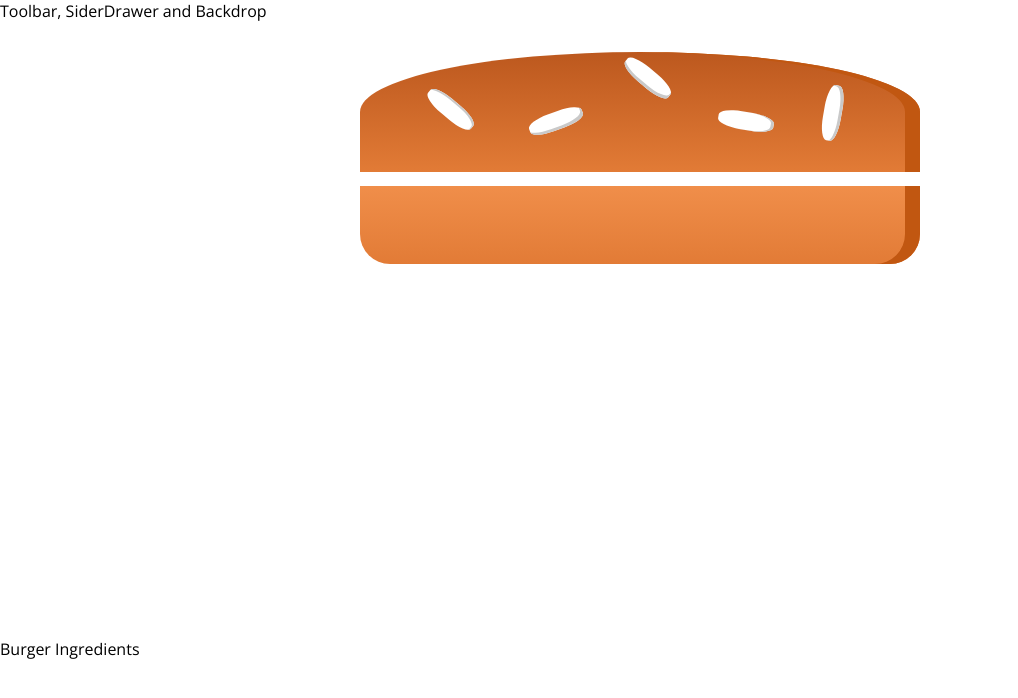
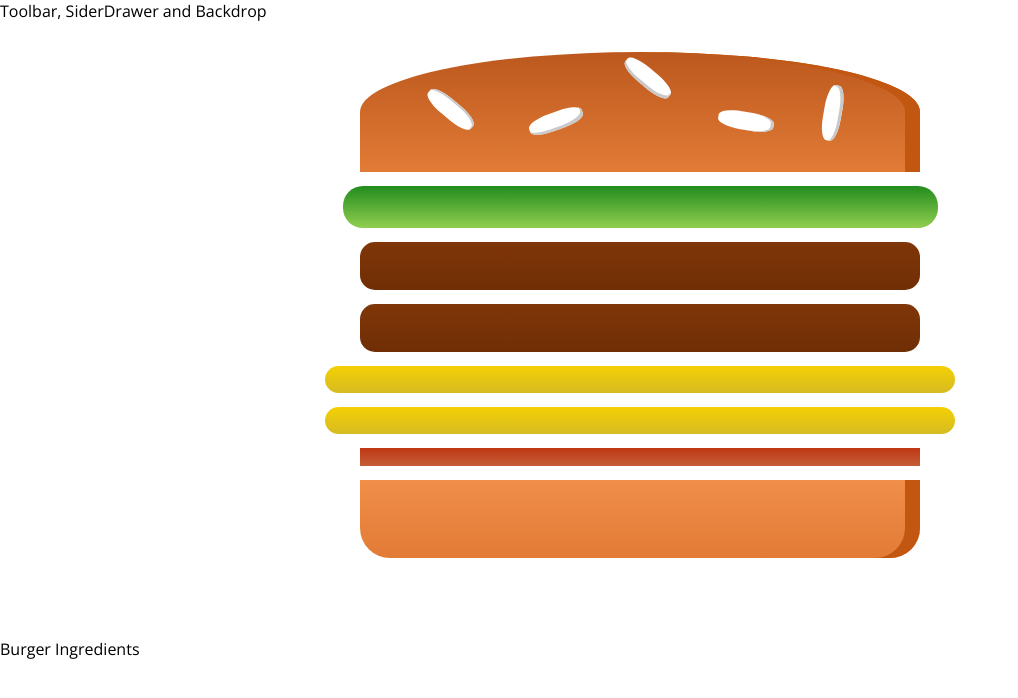
Before and after one commit to amitnashtekar/react-burger, a React app: page / in a window 1280 px wide. Shown: the top 698 px of the page, without its empty margins (0-1018 px from the left). Built offline with nearby package versions, Linux system fonts and the light colour scheme.

Commit message:
passing ingredients from BurgerBuilde comp state and rendering ingredients by distracting the vals from state in burger comp

```diff
--- a/src/Components/Burger/Burger.js
+++ b/src/Components/Burger/Burger.js
@@ -3,13 +3,21 @@
 import BurgerCls from './Burger.css';
 
 const Burger = (props) => {
+    let transformedIngredients = Object.keys(props.ingredients);
+    transformedIngredients = transformedIngredients.map(igKey => {
+            return [...Array(props.ingredients[igKey])].map((_, i) => {
+                return <BurgerIngredient key={igKey + i} type={igKey} />
+            });
+        })
+
+
+
 
     return (
         <div className = {BurgerCls.Burger}>
-            <BurgerIngredient type = {props.type || 'bread-top'} />
-            <BurgerIngredient type = {props.type || 'Cheese'} />
-            <BurgerIngredient type = {props.type || 'Salad'} />
-            <BurgerIngredient type = {props.type || 'bread-bottom'} />
+            <BurgerIngredient type = {'bread-top'} />
+            {transformedIngredients}
+            <BurgerIngredient type = {'bread-bottom'} />
         </div>
     )
 }
--- a/src/Containers/BurgerBuilder/BurgerBuilder.js
+++ b/src/Containers/BurgerBuilder/BurgerBuilder.js
@@ -3,12 +3,19 @@
 import Aux from '../../HOC/Auxilary';
 
 class BurgerBuilder extends Component {
-
+    state = {
+        ingredients: {
+            salad: 1,
+            meat: 2,
+            cheese: 2,
+            bacon: 1
+        }
+    }
     render() {
 
         return (
             <Aux>
-                <Burger />
+                <Burger ingredients = {this.state.ingredients} />
                 <div>Burger Ingredients</div>
             </Aux>
 
```
